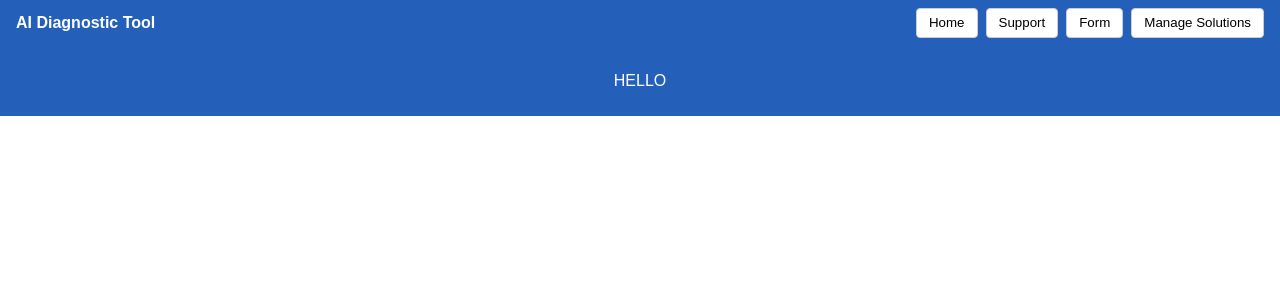
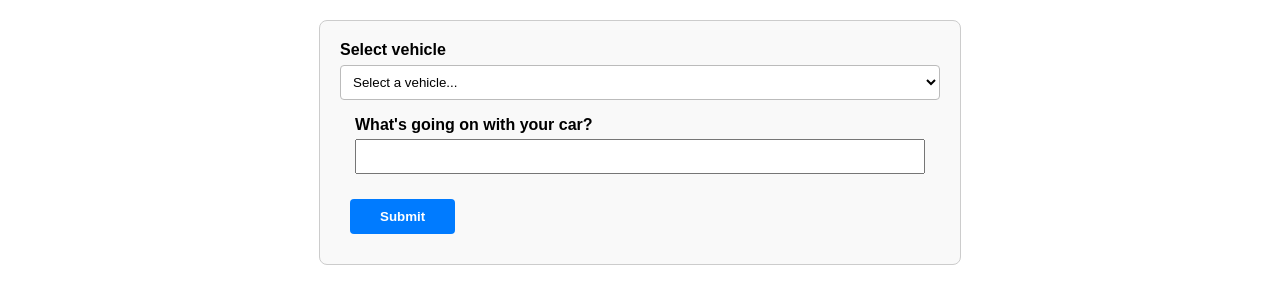
Before and after one commit to SWE-Practicum-AI-Diagnostic-Tool/SWE-Practicum-AI-Diagnostic-Tool, a Vue app: page /solution-form in a window 1280 px wide. Shown: the top 304 px of the page. Built offline with nearby package versions, Linux system fonts and the light colour scheme.

Commit message:
9/29
- Modified Vehicle form to have only vehicle fields
- Added manage solutions page
- Added Solutions form
- Changed createMemoryHistory to createWebHistory to fix page navigation bugs

```diff
--- a/src/components/Form.vue
+++ b/src/components/Form.vue
@@ -15,10 +15,6 @@ import FormSection from './FormSection.vue'
       <FormSection title="Year of Manufacture" required />
       <!-- Mileage -->
       <FormSection title="Mileage" required />
-      <!-- Reported Issues -->
-      <FormSection title="Reported Issues" required />
-      <!-- Additional Comments -->
-      <FormSection title="Additional Comments" />
       <!-- Submit -->
       <button type="submit">Submit</button>
     </form>
--- a/src/components/ManageSolutions.vue
+++ b/src/components/ManageSolutions.vue
@@ -1,21 +1,84 @@
 <template>
-    <div>
+    <div class="manage-solutions-page">
         <main>
             <NaviBar />
+
+            <section class="content">
+                <!-- page content goes here -->
+            </section>
+
+            <!-- Left-side vertically centered button -->
+            <button
+                class="new-solution-btn"
+                @click="goToSolutionForm"
+                aria-label="Create new solution"
+            >
+                <span class="plus" aria-hidden="true">+</span>
+                <span class="label">New Solution</span>
+            </button>
         </main>
     </div>
 </template>
 
 <script>
 import NaviBar from './NaviBar.vue';
+
 export default {
     components: {
-        NaviBar
+        NaviBar,
     },
-        methods:{
-        }
-    }
+    methods: {
+        goToSolutionForm() {
+            this.$router.push('/solution-form');
+        },
+    },
+};
 </script>
 
-<style>
+<style scoped>
+/* Ensure page takes full height so vertical centering feels correct */
+.manage-solutions-page {
+    min-height: 100vh;
+}
+
+/* Content placeholder */
+.content {
+    padding: 1rem;
+}
+
+/* left-side vertically centered action button */
+.new-solution-btn {
+    position: fixed;
+    left: 1rem;
+    top: 50%;
+    transform: translateY(-50%);
+    display: inline-flex;
+    align-items: center;
+    gap: 0.6rem;
+    padding: 0.9rem 1.1rem;
+    font-size: 1.05rem;
+    font-weight: 600;
+    color: #ffffff;
+    background: #0b70ff;
+    border: none;
+    border-radius: 999px;
+    box-shadow: 0 6px 14px rgba(11, 112, 255, 0.18);
+    cursor: pointer;
+    z-index: 1100;
+}
+
+.new-solution-btn .plus {
+    font-size: 1.4rem;
+    line-height: 1;
+    display: inline-block;
+}
+
+.new-solution-btn:hover {
+    background: #075fe6;
+}
+
+.new-solution-btn:focus {
+    outline: 3px solid rgba(11,112,255,0.25);
+    outline-offset: 2px;
+}
 </style>
--- a/src/components/NaviBar.vue
+++ b/src/components/NaviBar.vue
@@ -4,7 +4,7 @@
         <nav class="nav-buttons">
             <button @click="goToHome">Home</button>
             <button @click="goToSupport">Support</button>
-            <button @click="goToForm">Form</button>
+            <button @click="goToForm">New Vehicle</button>
             <button @click="goToManageSolutions">Manage Solutions</button>
         </nav>
     </header>
@@ -44,7 +44,6 @@ export default {
     display: flex;
     gap: 0.5rem; /* spacing between buttons */
     align-items: center;
-    flex-wrap: wrap; /* allow wrapping on narrow screens */
 }
 .nav-buttons button {
     padding: 0.4rem 0.75rem;
--- /dev/null
+++ b/src/components/SolutionForm.vue
@@ -0,0 +1,78 @@
+<script setup>
+import { ref } from 'vue';
+import FormSection from './FormSection.vue';
+
+// Example vehicle list — change or load dynamically as needed
+const vehicles = ref([
+  { id: 'veh1', label: 'Honda Civic (2018)' },
+  { id: 'veh2', label: 'Toyota Corolla (2020)' },
+  { id: 'veh3', label: 'Ford F-150 (2019)' },
+]);
+
+const selectedVehicle = ref('');
+</script>
+
+<template>
+  <div class="form-container">
+    <form>
+      <!-- Select vehicle dropdown -->
+      <div class="vehicle-select-group">
+        <label for="select-vehicle" class="vehicle-label">Select vehicle</label>
+        <select id="select-vehicle" v-model="selectedVehicle">
+          <option value="" disabled>Select a vehicle...</option>
+          <option v-for="v in vehicles" :key="v.id" :value="v.id">{{ v.label }}</option>
+        </select>
+      </div>
+
+      <FormSection title="What's going on with your car?" required />
+
+      <!-- Submit -->
+      <button type="submit">Submit</button>
+    </form>
+  </div>
+</template>
+
+<style scoped>
+.form-container {
+  max-width: 600px;
+  margin: 20px auto;
+  padding: 20px;
+  border: 1px solid #ccc;
+  border-radius: 8px;
+  background-color: #f9f9f9;
+}
+
+.vehicle-select-group {
+  display: flex;
+  flex-direction: column;
+  margin-bottom: 1rem;
+}
+
+.vehicle-label {
+  margin-bottom: 0.4rem;
+  font-weight: 600;
+}
+
+select {
+  padding: 0.5rem;
+  border-radius: 4px;
+  border: 1px solid #bbb;
+  background: white;
+}
+
+button {
+  margin: 10px 10px;
+  padding: 10px 30px;
+  background-color: #007bff;
+  color: white;
+  font-weight: bold;
+  border: none;
+  border-radius: 4px;
+  cursor: pointer;
+}
+
+button:hover {
+  background-color: #0056b3;
+}
+
+</style>
--- a/src/router.js
+++ b/src/router.js
@@ -1,17 +1,19 @@
-import { createMemoryHistory, createRouter } from 'vue-router'
+import { createWebHistory, createRouter } from 'vue-router'
 
 import HomeView from './components/Home.vue'
 import FormView from './components/Form.vue'
 import ManageSolutions from './components/ManageSolutions.vue'
+import SolutionForm from './components/SolutionForm.vue'
 
 const routes = [
   { path: '/', component: HomeView },
   { path: '/form', component: FormView },
   { path: '/manage-solutions', component: ManageSolutions },
+  { path: '/solution-form', component: SolutionForm },
 ]
 
 const router = createRouter({
-  history: createMemoryHistory(),
+  history: createWebHistory(),
   routes,
 })
 
```
Also changed, not shown: src/components/FormSection.vue (line endings or trailing spaces), src/components/Home.vue (line endings or trailing spaces).
